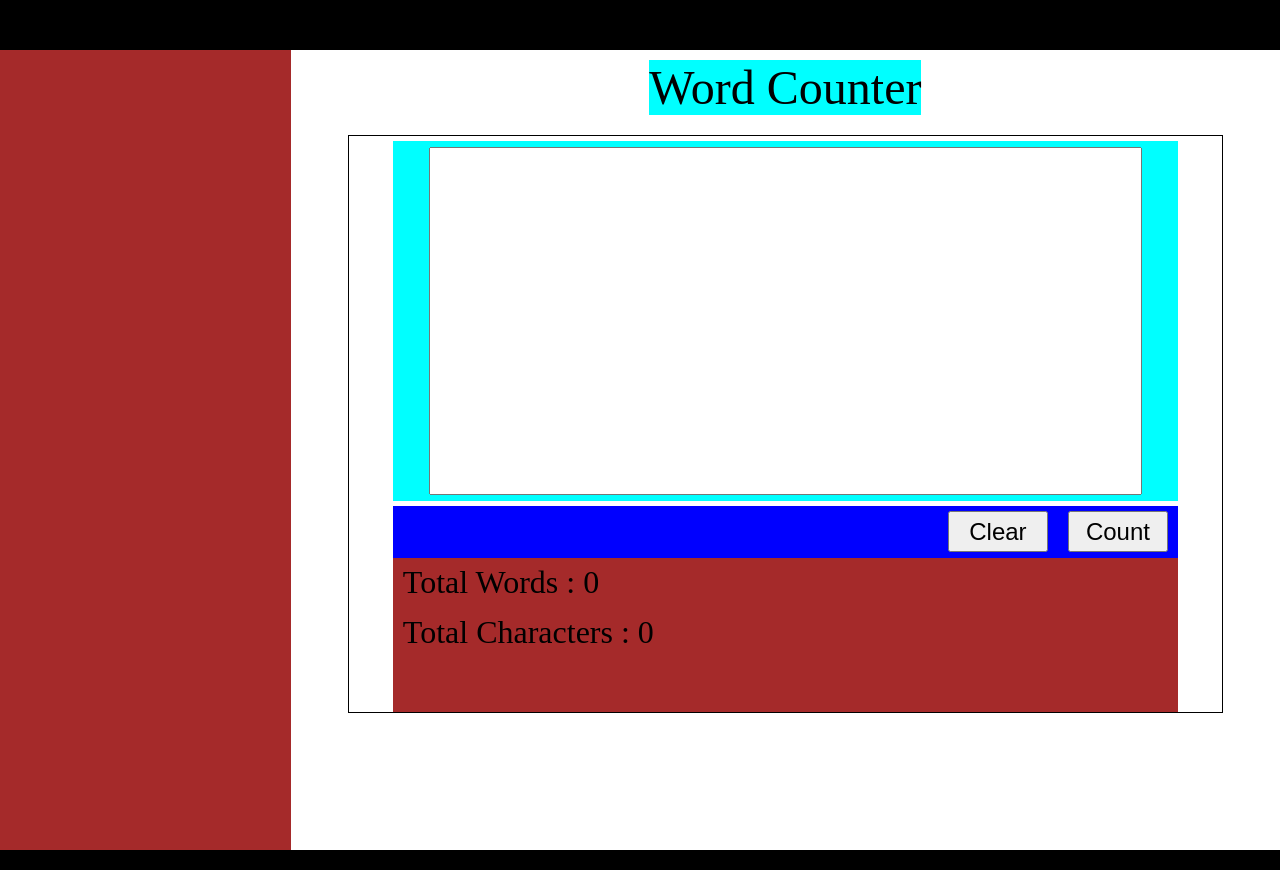
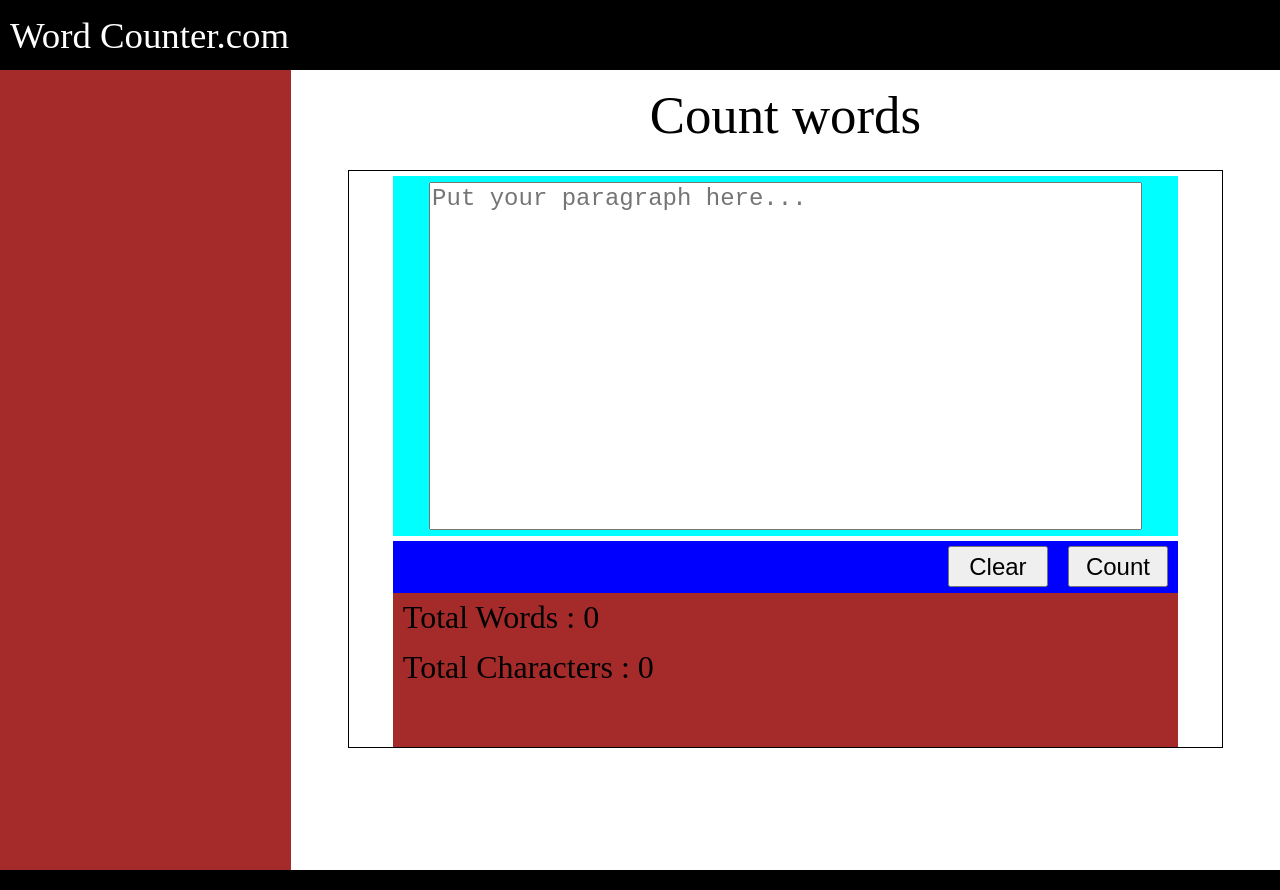
Before and after one commit to a-deep97/word-counter, a website: page views/index.html in a window 1280 px wide. Drawn offline with Linux system fonts and the light colour scheme; files that its build step writes are made by us from their sources; files whose address does not match are found by name.

Commit message:
headings changed

```diff
--- a/public/css/style-main.css
+++ b/public/css/style-main.css
@@ -6,10 +6,16 @@ html , body{
 
 #nav-bar{
     display: flex;
-    height: 50px;
+    justify-content: flex-start;
+    align-items: center;
+    height: 70px;
     background-color: black;
 }
-
+#navbar-title{
+    margin: 5px 10px;
+    color: white;
+    font-size: 2.3rem
+}
 #main-section{
     display: flex;
     flex-direction: row;
@@ -36,9 +42,9 @@ html , body{
     display: flex;
     justify-content: center;
     align-items: center;
-    background-color: aqua;
-    font-size: 3rem;
-    margin: 10px;
+    font-size: 3.3rem;
+    margin: 5px;
+    padding: 10px 10px;
 }
 #counter-container{
     display: flex;
--- a/views/index.html
+++ b/views/index.html
@@ -9,14 +9,16 @@
 </head>
 <body>
     <header></header>
-    <nav id="nav-bar"></nav>
+    <nav id="nav-bar">
+        <div id="navbar-title">Word Counter.com</div>
+    </nav>
     <section id="main-section">
         <aside id="left-aside"></aside>
         <div id="main-container">
-            <div id="main-heading">Word Counter</div>
+            <div id="main-heading">Count words</div>
             <div id="counter-container">
                 <div id="text-area">
-                    <textarea name="required-para" id="required-para" cols="30" rows="10"></textarea>
+                    <textarea name="required-para" id="required-para" placeholder="Put your paragraph here..." cols="30" rows="10"></textarea>
                 </div>
                 <div id="control-area">
                     <button class="control-button" id="clear-button">Clear</button>
```
